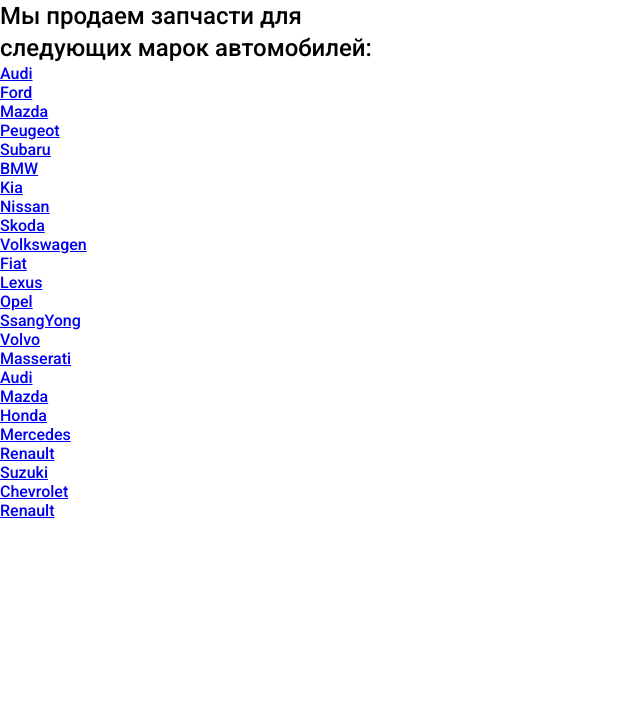
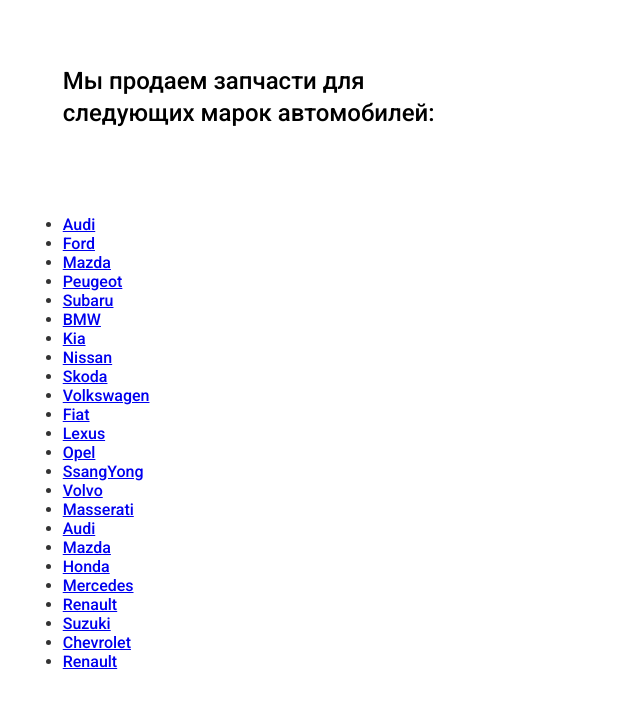
Before and after one commit to devshum/DOKUA-test, a website: page pug/index.pug in a window 1280 px wide. Shown: the whole page, without its empty margins (0-640 px from the left). Drawn offline with nearby package versions, Linux system fonts and the light colour scheme; files that its build step writes are made by us from their sources.

Commit message:
added a brands-box layouts component

```diff
--- a/pug/index.pug
+++ b/pug/index.pug
@@ -8,7 +8,7 @@
         title DOKUA TEST
     body
      .brands-box(itemscope itemtype="https://schema.org/BreadcrumbList")
-      h1.heading-primary(itemprop="name") Мы продаем запчасти для <br> следующих марок автомобилей:
+      h1.heading-primary.mb-7per(itemprop="name") Мы продаем запчасти для <br> следующих марок автомобилей:
 
       ul.brands-box__list(itemscope itemtype="https://schema.org/BreadcrumbList")
 
--- a/scss/base/_utilities.scss
+++ b/scss/base/_utilities.scss
@@ -0,0 +1,3 @@
+.mb-7per {
+  margin-bottom: 7.1%;
+}
--- /dev/null
+++ b/scss/layouts/_brands-box.scss
@@ -0,0 +1,3 @@
+.brands-box {
+  padding: 6.5rem 9.8px 8.4rem 4.9%;
+}
--- a/scss/layouts/_container.scss
+++ /dev/null
@@ -1,2 +0,0 @@
-.container {
-}
--- a/scss/main.scss
+++ b/scss/main.scss
@@ -6,3 +6,5 @@
 @import "base/typography";
 @import "base/utilities";
 @import "base/base";
+
+@import "layouts/brands-box";
```
Also changed, not shown: css/main.css, index.html.
